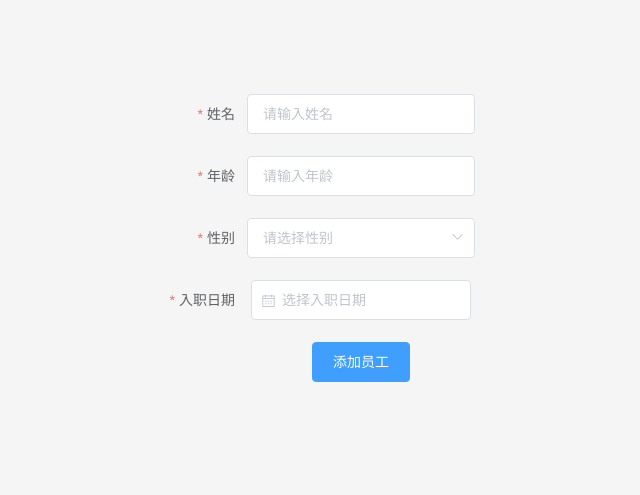
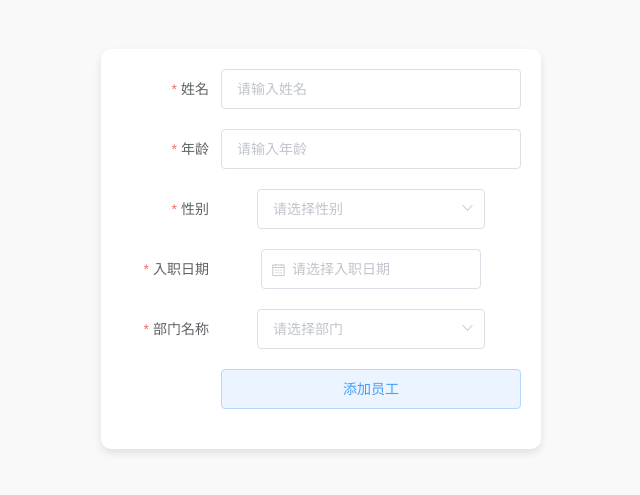
Before and after one commit to Re-ljk/employeeSystem-update, a Vue app in the folder vue-project/: page /employee/add in a window 1280 px wide. Shown: the part 159-654 px from the top of the page, without its empty margins (319-959 px from the left). Built offline with nearby package versions, Linux system fonts and the light colour scheme.

Commit message:
添加了一些功能

```diff
--- a/vue-project/package.json
+++ b/vue-project/package.json
@@ -10,6 +10,7 @@
   "dependencies": {
     "axios": "^1.7.9",
     "core-js": "^3.8.3",
+    "dayjs": "^1.11.13",
     "element-ui": "^2.15.14",
     "vue": "^2.6.14",
     "vue-router": "^3.6.5"
--- a/vue-project/src/views/employee/AddEmployee.vue
+++ b/vue-project/src/views/employee/AddEmployee.vue
@@ -4,7 +4,7 @@
       :model="employee"
       :rules="rules"
       ref="employeeForm"
-      label-width="80px"
+      label-width="100px"
     >
       <!-- 姓名 -->
       <el-form-item label="姓名" prop="name">
@@ -33,16 +33,33 @@
         <el-date-picker
           v-model="employee.entryDate"
           type="date"
-          placeholder="选择入职日期"
+          placeholder="请选择入职日期"
           format="yyyy-MM-dd"
           value-format="yyyy-MM-dd"
           :disabled-date="disableFutureDates"
         ></el-date-picker>
       </el-form-item>
 
+      <!-- 部门名称 -->
+      <el-form-item label="部门名称" prop="deptId">
+        <el-select v-model="employee.deptId" placeholder="请选择部门">
+          <el-option
+            v-for="dept in departmentList"
+            :key="dept.id"
+            :label="dept.name"
+            :value="dept.id"
+          ></el-option>
+        </el-select>
+      </el-form-item>
+
       <!-- 提交按钮 -->
       <el-form-item style="text-align: center;">
-        <el-button :loading="loading" type="primary" @click="onSubmit">
+        <el-button
+          :loading="loading"
+          type="primary"
+          @click="onSubmit"
+          plain
+        >
           添加员工
         </el-button>
       </el-form-item>
@@ -51,15 +68,19 @@
 </template>
 
 <script>
+import dayjs from "dayjs"; // 用于日期格式化
+
 export default {
   data() {
     return {
       employee: {
-        name: "",
-        age: "",
-        gender: "",
-        entryDate: "",
+        name: "", // 姓名
+        age: null, // 年龄
+        gender: "", // 性别
+        entryDate: "", // 入职日期
+        deptId: null, // 部门ID
       },
+      departmentList: [], // 部门数据列表
       loading: false, // 加载状态
       rules: {
         name: [{ required: true, message: "请输入姓名", trigger: "blur" }],
@@ -77,28 +98,54 @@ export default {
         entryDate: [
           { required: true, message: "请选择入职日期", trigger: "change" },
         ],
+        deptId: [{ required: true, message: "请选择部门", trigger: "change" }],
       },
     };
+  },
+  mounted() {
+    this.fetchDepartments(); // 页面加载时获取部门数据
   },
   methods: {
     // 禁止选择未来日期
     disableFutureDates(date) {
-      return date > new Date();
+      return date > new Date(); // 禁止选择今天之后的日期
+    },
+
+    // 模拟加载部门数据
+    async fetchDepartments() {
+      // 模拟异步加载
+      setTimeout(() => {
+        this.departmentList = [
+          { id: 1, name: "开发部" },
+          { id: 2, name: "教研部" },
+          { id: 3, name: "教务部" },
+          { id: 4, name: "设计部" },
+          { id: 5, name: "运营部" },
+        ];
+      }, 500); // 模拟 500ms 延迟
     },
 
     // 提交表单
-    onSubmit() {
+    async onSubmit() {
       this.$refs.employeeForm.validate(async (valid) => {
         if (valid) {
-          this.loading = true; // 启用加载
+          this.loading = true; // 启用加载状态
           try {
+            // 格式化日期为 ISO8601
+            const formattedEmployee = {
+              ...this.employee,
+              entryDate: dayjs(this.employee.entryDate).toISOString(),
+            };
+
+            // 发送请求
             const response = await this.$axios.post(
               "/api/employees/add",
-              this.employee
+              formattedEmployee
             );
+
             if (response.data && response.data.code === 1) {
               this.$message.success("添加员工成功！");
-              this.resetForm(); // 添加成功后重置表单
+              this.resetForm(); // 清空表单
             } else {
               this.$message.error(response.data.msg || "添加员工失败");
             }
@@ -106,12 +153,24 @@ export default {
             console.error("添加员工失败:", error);
             this.$message.error("添加员工失败，请稍后重试");
           } finally {
-            this.loading = false; // 关闭加载
+            this.loading = false; // 关闭加载状态
           }
         } else {
           this.$message.warning("请完善表单信息后再提交");
         }
       });
+    },
+
+    // 重置表单
+    resetForm() {
+      this.employee = {
+        name: "",
+        age: null,
+        gender: "",
+        entryDate: "",
+        deptId: null,
+      };
+      this.$refs.employeeForm.resetFields();
     },
   },
 };
@@ -122,22 +181,26 @@ export default {
   display: flex;
   justify-content: center;
   align-items: center;
-  height: 100vh; /* 占满整个页面高度 */
-  background-color: #f5f5f5; /* 可选：背景颜色 */
+  height: 100vh;
+  background-color: #f9f9f9;
   padding: 20px;
   box-sizing: border-box;
 }
 
-el-form {
-  width: 100%; /* 占用可用宽度 */
-  max-width: 400px; /* 设置最大宽度以控制表单大小 */
-  background-color: white;
+.el-form {
+  width: 100%;
+  max-width: 400px;
+  background-color: #ffffff;
   padding: 20px;
-  border-radius: 8px;
-  box-shadow: 0 4px 6px rgba(0, 0, 0, 0.1); /* 可选：添加阴影 */
+  border-radius: 10px;
+  box-shadow: 0px 4px 8px rgba(0, 0, 0, 0.1);
 }
 
-el-form-item {
+.el-form-item {
   margin-bottom: 20px;
 }
+
+.el-button {
+  width: 100%;
+}
 </style>
```
Also changed, not shown: 2 other files (tests, documents, lock files or other folders).
